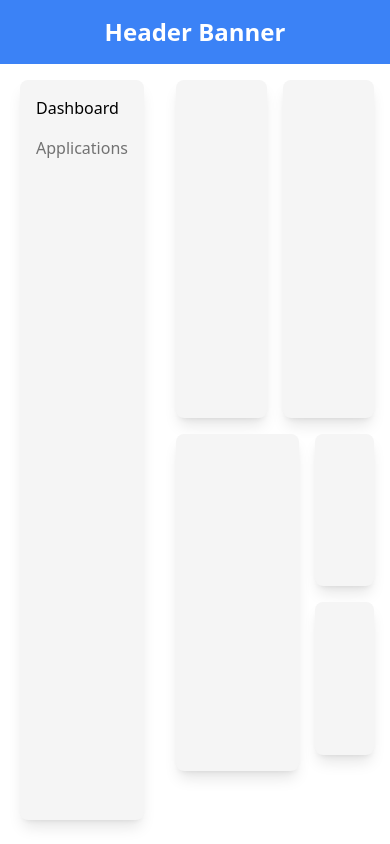
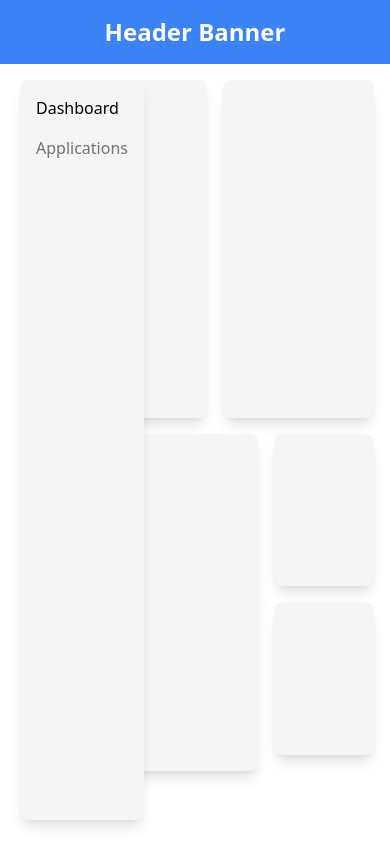
Before and after one commit to Jatin-Patel-Glue/glue-log-forwarder, a React (Create React App) app: page / in a window 390 px wide. Built offline with nearby package versions, Linux system fonts and the light colour scheme.

Commit message:
the pages are now responsive in size

```diff
--- a/src/App.js
+++ b/src/App.js
@@ -22,13 +22,13 @@ function App() {
         <h1 className="text-2xl font-bold">Header Banner</h1>
       </div>
 
-      <div className="flex">
+      <div className="flex flex-grow overflow-hidden">
         <Sidebar
           onMenuItemClick={handleMenuItemClick}
           activeItem={activeItem}
           showSubMenu={showSubMenu}
         />
-        <div className="ml-40  w-full">
+        <div className="flex-grow overflow-auto ml-10 sm:ml-40 w-full">
           <MainContent
             activeItem={activeItem}
             onMenuItemClick={handleMenuItemClick}
--- a/src/components/MainContent.js
+++ b/src/components/MainContent.js
@@ -121,6 +121,11 @@ const MainContent = ({ activeItem, toggleLogs, onMenuItemClick }) => {
       )}
 
       {activeItem === "Logs" && (
+
+        <>
+        <div className="flex flex-grow">
+
+
         <Card height="h-[calc(100vh-99px)]" width="w-[1000px]">
           <div className="flex flex-row items-center space-x-8 mb-16">
 
@@ -128,7 +133,7 @@ const MainContent = ({ activeItem, toggleLogs, onMenuItemClick }) => {
             <p className="text-red-500">Errors</p>
 
 
-            <div className="flex-grow max-w-[500px]">
+            <div className="flex-grow max-w-[800px]">
               <SearchBar
                 placeholder="Search Logs..."
                 onChange={handleSearchChange}
@@ -179,6 +184,11 @@ const MainContent = ({ activeItem, toggleLogs, onMenuItemClick }) => {
             <p className="text-center text-gray-500">No logs available.</p>
           </div>
         </Card>
+        </div>
+
+
+
+        </>
       )}
     </div>
   );
--- a/src/components/Sections.js
+++ b/src/components/Sections.js
@@ -3,7 +3,7 @@ import React from 'react';
 const Card = ({children, height, width}) => {
     return (
         <div
-            className={`bg-sidebarBg rounded-lg shadow-lg p-6 mb-4 ${height} ${width}`}>
+            className={`bg-sidebarBg rounded-lg shadow-lg p-6 mb-4 ${height} ${width} flex-grow overflow-auto`}>
                 {children}
         </div>
     )
```
